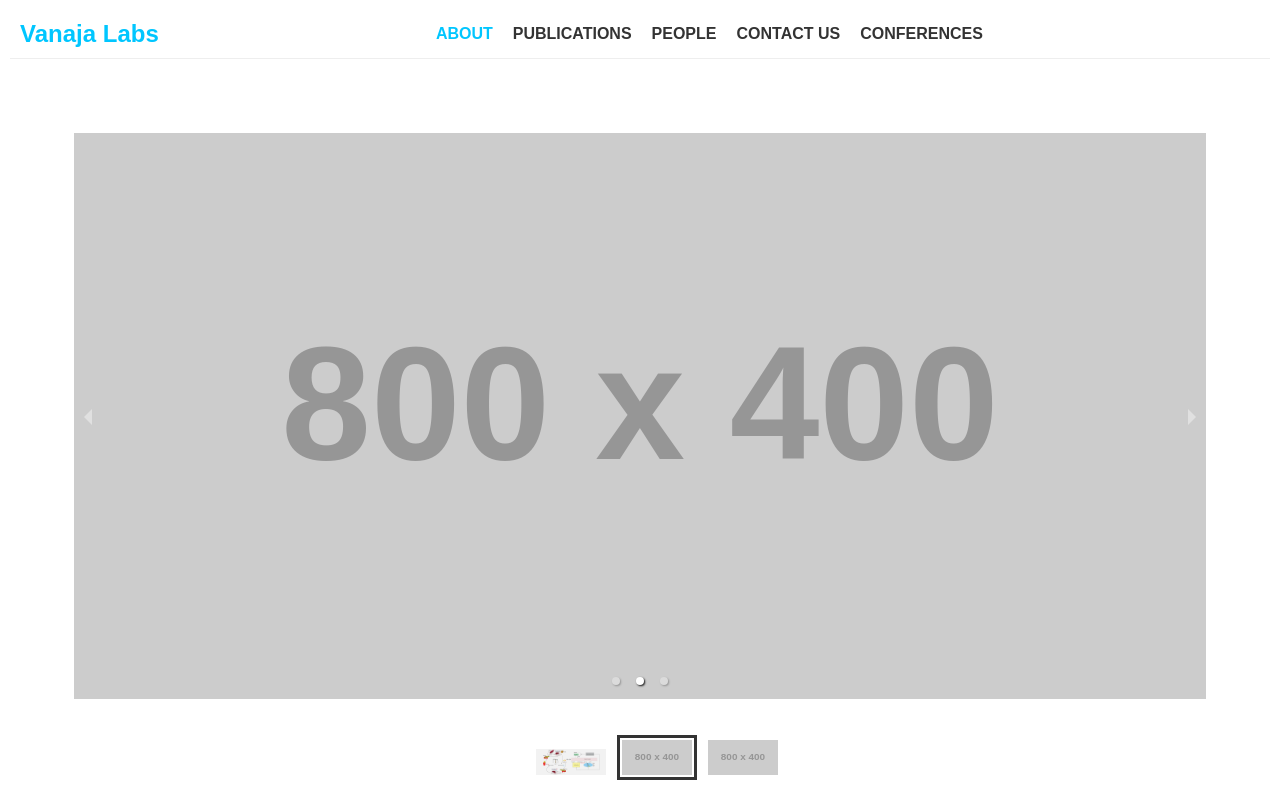
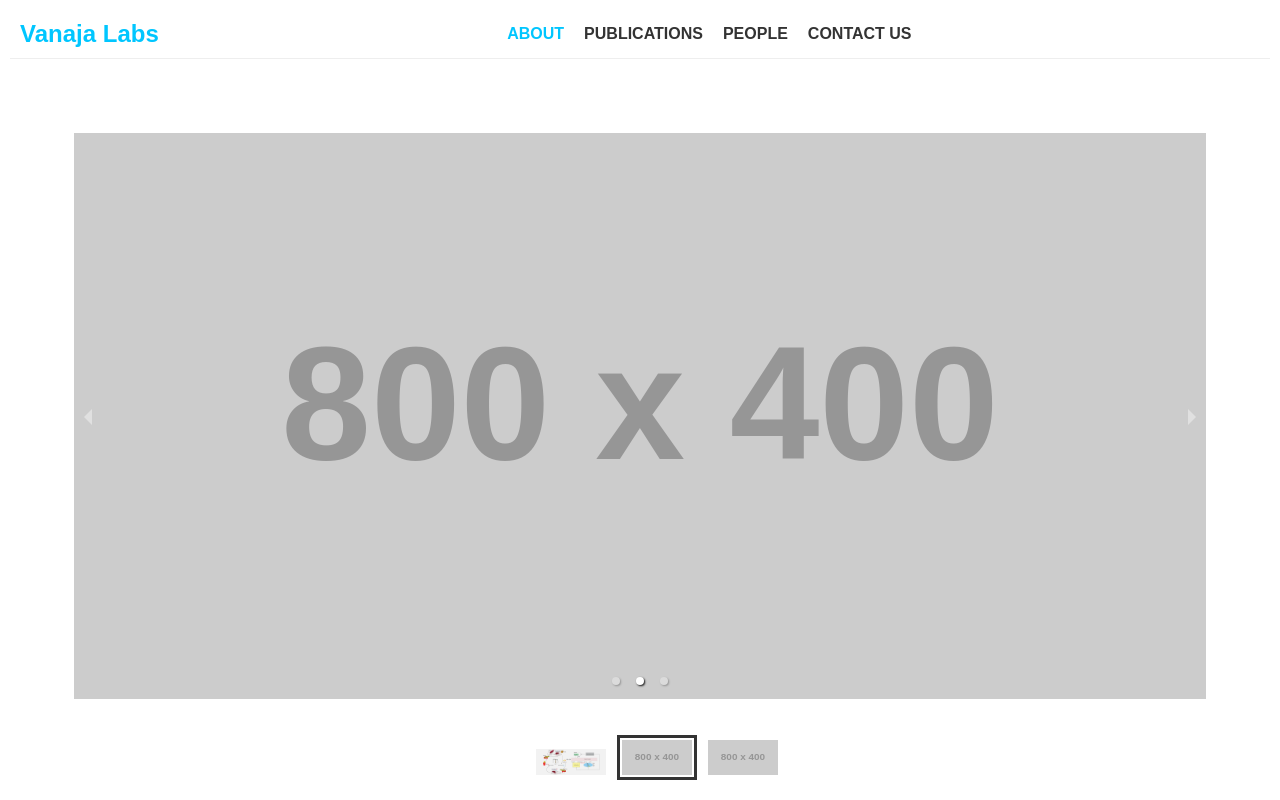
Before and after one commit to SreeSatyaGit/VanajaLab, a React (Create React App) app: page / in a window 1280 px wide. Shown: the top 800 px of the page. Built offline with nearby package versions, Linux system fonts and the light colour scheme.

Commit message:
removed conference

```diff
--- a/src/App.js
+++ b/src/App.js
@@ -35,7 +35,7 @@ function App() {
               <Link to="/People" onClick={() => handleLinkClick('/people')} className={pathname === '/people' ? 'active' : ''}>PEOPLE</Link>
 
               <Link to="/Contact" onClick={() => handleLinkClick('/contact')} className={pathname === '/contact' ? 'active' : ''}>CONTACT US</Link>
-              <Link to="/Conferences" onClick={() => handleLinkClick('/conferences')} className={pathname === '/conferences' ? 'active' : ''}>CONFERENCES</Link>
+
             </div>
           </nav>
         </header>
@@ -46,7 +46,7 @@ function App() {
             <Route path="/People" element={<People />} />
 
             <Route path="/Contact" element={<Contact />} />
-            <Route path="/conferences" element={<Conferences/>} />
+
           </Routes>
         </main>
       </div>
```
